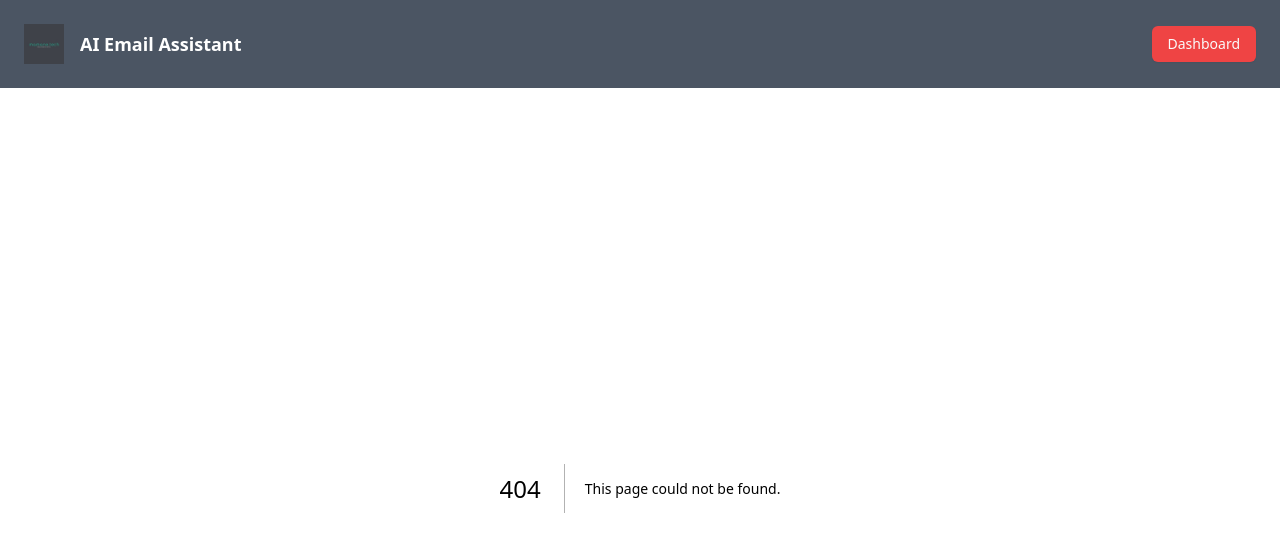
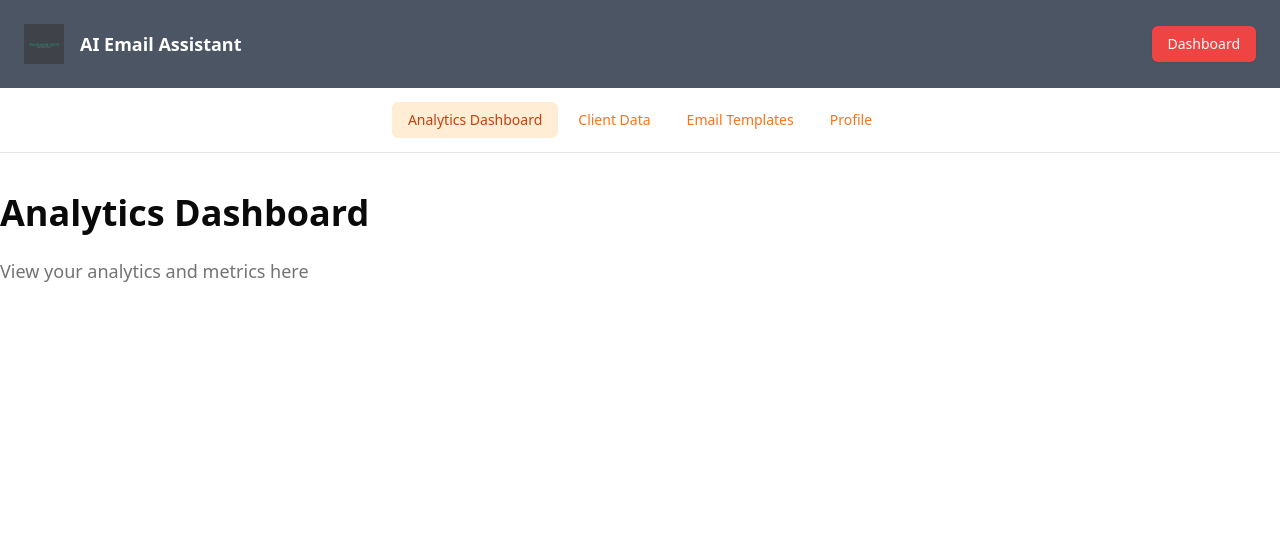
Before and after one commit to mohamaderrr/ai_email_assitant, a Next.js app: page /dashboard in a window 1280 px wide. Before the commit this address had no page. Shown: the top 552 px of the page. Built offline with nearby package versions, Linux system fonts and the light colour scheme.

Commit message:
add navbar

```diff
--- /dev/null
+++ b/app/dashboard/layout.tsx
@@ -0,0 +1,11 @@
+import React from 'react'
+
+function layout({children}) {
+  return (
+    <div>
+      {children}
+    </div>
+  )
+}
+
+export default layout
--- /dev/null
+++ b/app/dashboard/page.tsx
@@ -0,0 +1,17 @@
+import React from 'react'
+import MainNav from '../email/_compenent/Navbar'
+function page() {
+  return (
+    <div>
+    <MainNav/>
+      <div className="container mx-auto py-10">
+      <h1 className="text-4xl font-bold mb-6">Analytics Dashboard</h1>
+      <p className="text-lg text-muted-foreground">
+        View your analytics and metrics here
+      </p>
+    </div>
+    </div>
+  )
+}
+
+export default page
```
